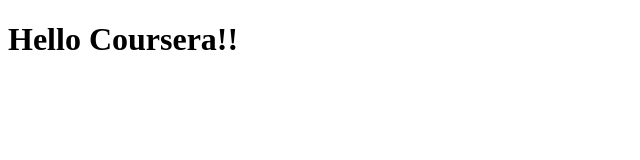
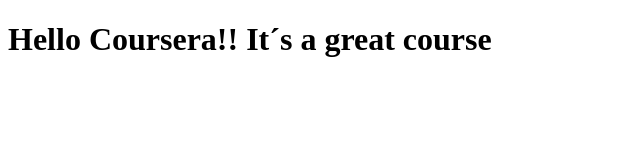
Before and after one commit to fusaragorn/coursera-test, a plain HTML site: page site/index.html in a window 1280 px wide. Shown: the whole page, without its empty margins (0-640 px from the left). Drawn offline with Linux system fonts and the light colour scheme.

Commit message:
Small addition to our page content

```diff
--- a/site/index.html
+++ b/site/index.html
@@ -4,6 +4,6 @@
 	<title>Hello Coursera!</title>
 </head>
 <body>
-<h1>Hello Coursera!!</h1>
+<h1>Hello Coursera!! It´s a great course</h1>
 </body>
 </html>
```
